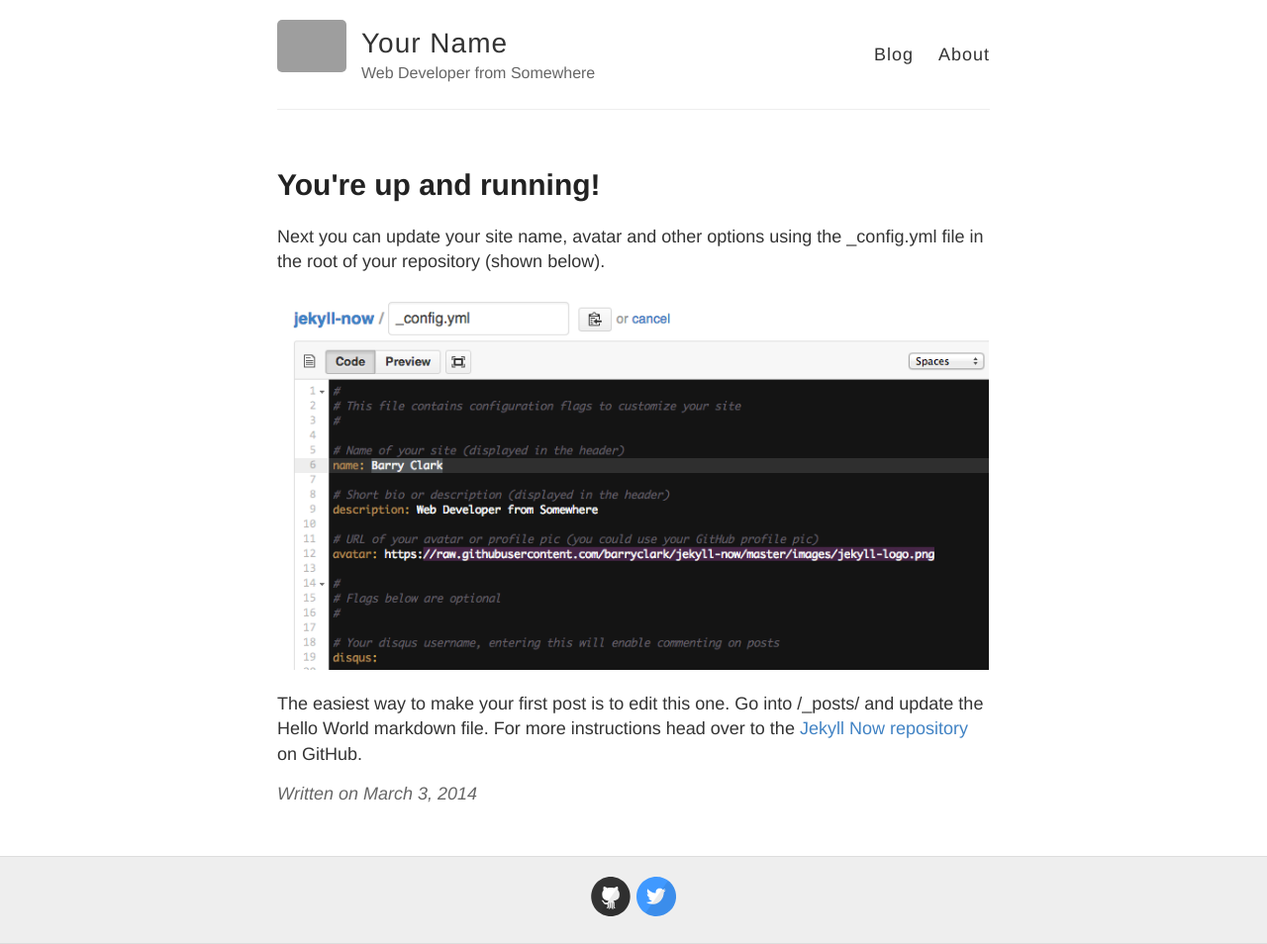
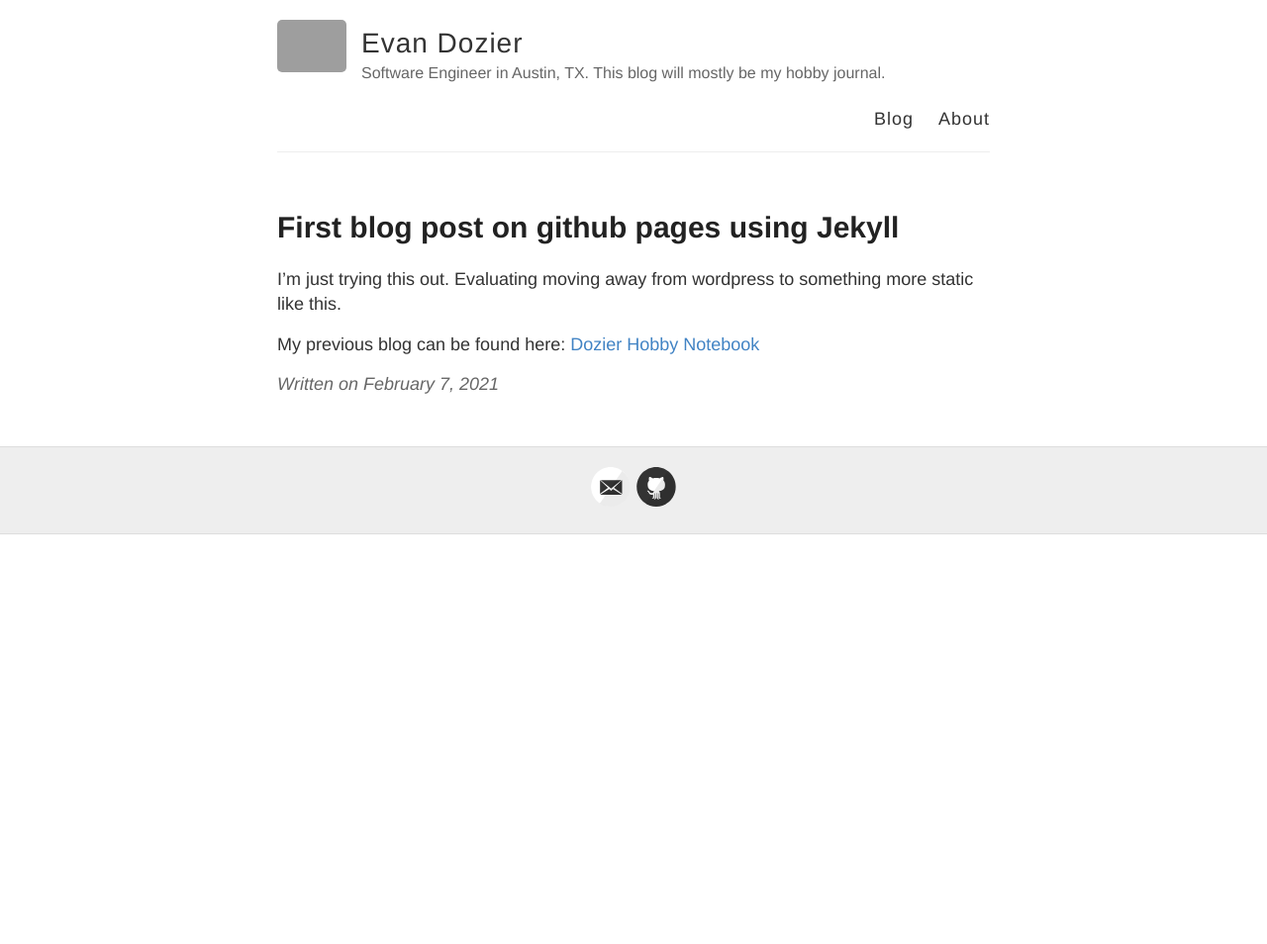
Before and after one commit to evandozier/evandozier.github.io, a Jekyll site: the page built from _posts/2021-2-7-Hello-World.md, in a window 1280 px wide. Shown: the whole page at 99% size. Built offline with Jekyll 4.4.1, drawn with Linux system fonts in a browser that asks for light colours; after the commit the page ends 900 px from its top, so only the background shows below that; grey boxes are pictures that could not be loaded.

Commit message:
Created First Blog Post

```diff
--- a/_config.yml
+++ b/_config.yml
@@ -3,13 +3,13 @@
 #
 
 # Name of your site (displayed in the header)
-name: Your Name
+name: Evan Dozier
 
 # Short bio or description (displayed in the header)
-description: Web Developer from Somewhere
+description: Software Engineer in Austin, TX. This blog will mostly be my hobby journal.
 
 # URL of your avatar or profile pic (you could use your GitHub profile pic)
-avatar: https://raw.githubusercontent.com/barryclark/jekyll-now/master/images/jekyll-logo.png
+avatar: https://raw.githubusercontent.com/evandozier/evandozier.github.io/images/avatar.png
 
 #
 # Flags below are optional
@@ -18,15 +18,15 @@ avatar: https://raw.githubusercontent.com/barryclark/jekyll-now/master/images/je
 # Includes an icon in the footer for each username you enter
 footer-links:
   dribbble:
-  email:
+  email: evan.dozier@gmail.com
   facebook:
   flickr:
-  github: barryclark/jekyll-now
+  github: evandozier
   instagram:
   linkedin:
   pinterest:
   rss: # just type anything here for a working RSS icon
-  twitter: jekyllrb
+  twitter:
   stackoverflow: # your stackoverflow profile, e.g. "users/50476/bart-kiers"
   youtube: # channel/<your_long_string> or user/<user-name>
   googleplus: # anything in your profile username that comes after plus.google.com/
@@ -41,7 +41,7 @@ google_analytics:
 
 # Your website URL (e.g. http://barryclark.github.io or http://www.barryclark.co)
 # Used for Sitemap.xml and your RSS feed
-url:
+url: http://evandozier.github.io
 
 # If you're hosting your site at a Project repository on GitHub pages
 # (http://yourusername.github.io/repository-name)
--- a/_posts/2014-3-3-Hello-World.md
+++ /dev/null
@@ -1,10 +0,0 @@
----
-layout: post
-title: You're up and running!
----
-
-Next you can update your site name, avatar and other options using the _config.yml file in the root of your repository (shown below).
-
-![_config.yml]({{ site.baseurl }}/images/config.png)
-
-The easiest way to make your first post is to edit this one. Go into /_posts/ and update the Hello World markdown file. For more instructions head over to the [Jekyll Now repository](https://github.com/barryclark/jekyll-now) on GitHub.
--- /dev/null
+++ b/_posts/2021-2-7-Hello-World.md
@@ -0,0 +1,8 @@
+---
+layout: post
+title: First blog post on github pages using Jekyll
+---
+
+I'm just trying this out. Evaluating moving away from wordpress to something more static like this.
+
+My previous blog can be found here: [Dozier Hobby Notebook](https://thebulldozier.wordpress.com/)
```
Also changed, not shown: _posts/2021-2-8-Marantz-2235-Rebuild.md (added, +12 -0 lines), images/avatar.png (added).
